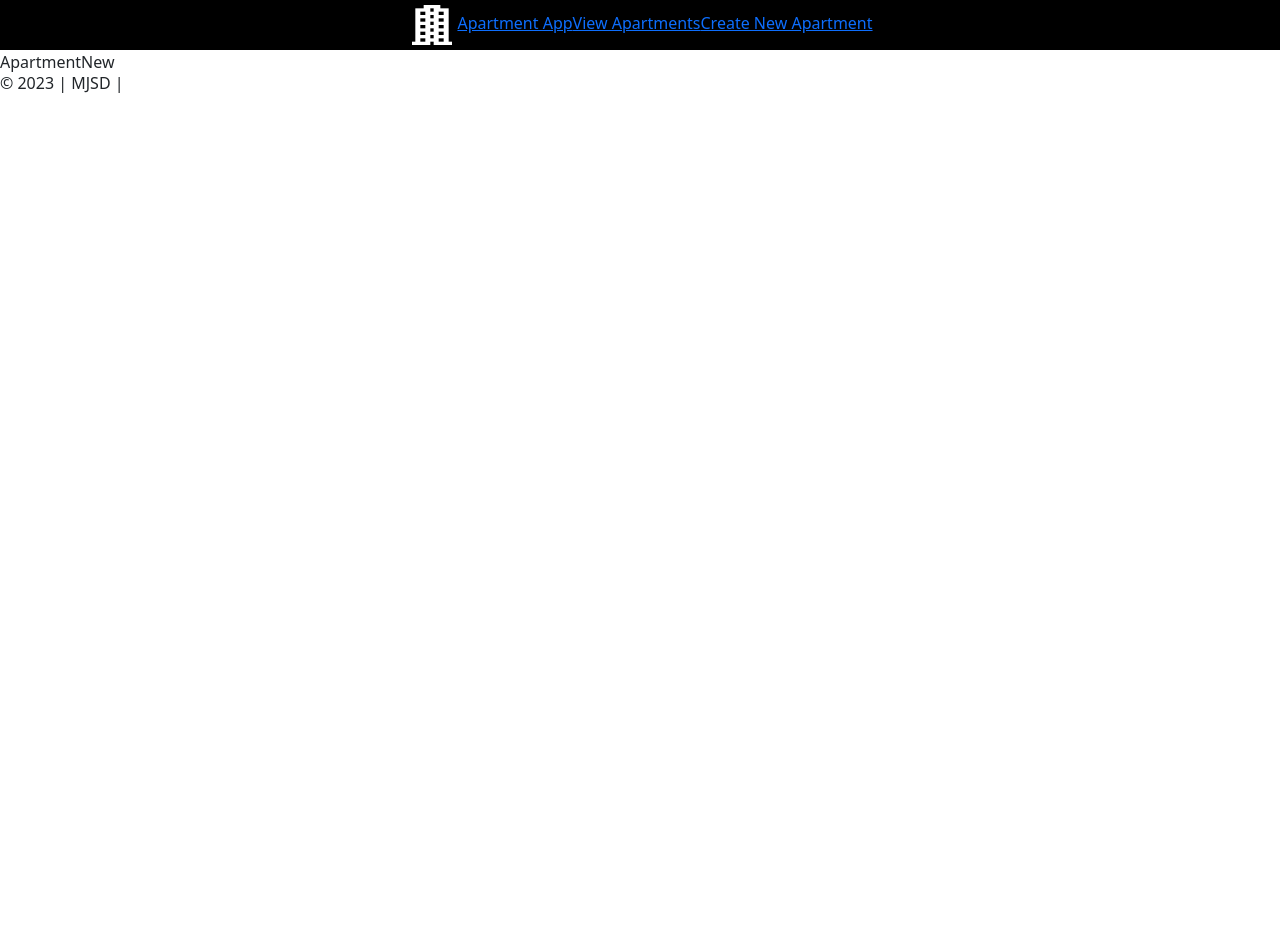
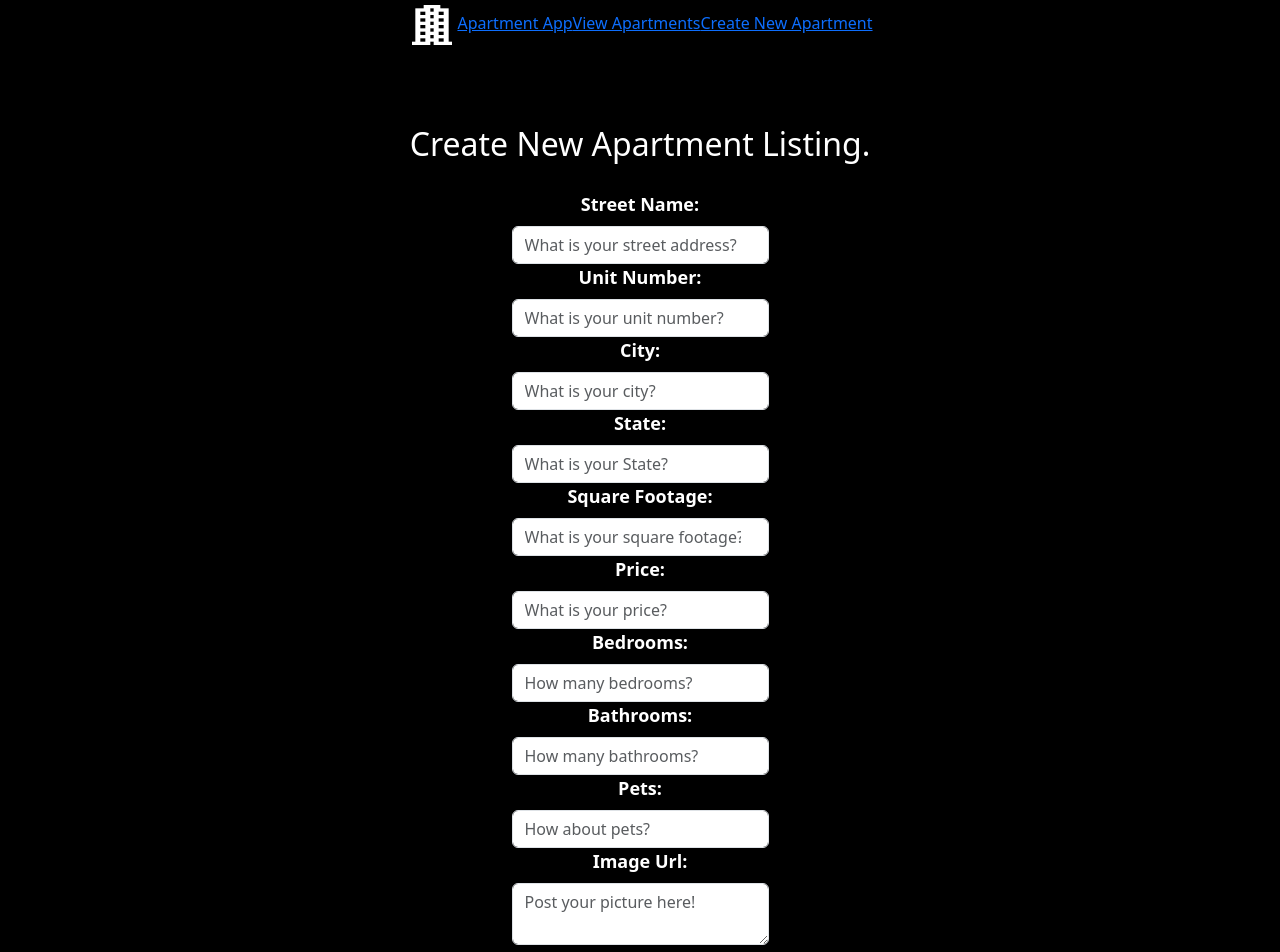
Before and after one commit to learn-academy-2023-golf/apartment-app-frontend-mjsd, a React (Create React App) app: page /apartmentnew in a window 1280 px wide. Shown: the top 952 px of the page. Before the commit the page ends 800 px from the top, so only its background shows below. Built offline with nearby package versions, Linux system fonts and the light colour scheme.

Commit message:
finished react new

```diff
--- a/src/App.js
+++ b/src/App.js
@@ -18,8 +18,12 @@
 const App = () => {
   const [currentUser, setCurrentUser] = useState(mockUsers[0])
   const [apartments, setApartments] = useState(mockApartments)
-  console.log("currentUser", currentUser)
-  console.log("apartments", apartments)
+
+  const createApartment = (apartment) => {
+
+  }
+  // console.log("currentUser", currentUser)
+  // console.log("apartments", apartments)
   return (
     <>
       <Header currentUser={currentUser} />
@@ -32,7 +36,7 @@
           currentUser && <Route path="/myapartments" element={<ApartmentProtectedIndex currentUser={currentUser} apartments={apartments} />} />
         }
         <Route path="/apartmentshow/:id" element={<ApartmentShow apartments={apartments} />} />
-        <Route path="/apartmentnew" element={<ApartmentNew />} />
+        <Route path="/apartmentnew" element={<ApartmentNew createApartment={createApartment} />} />
         <Route path="/apartmentedit/:id" element={<ApartmentEdit />} />
         <Route path="*" element={<NotFound />} />
       </Routes>
--- a/src/pages/ApartmentNew.js
+++ b/src/pages/ApartmentNew.js
@@ -1,8 +1,138 @@
 import React from 'react'
+import { useState } from 'react'
+import { Form, FormGroup, Label, Input, Button, Col } from 'reactstrap'
+import { useNavigate } from 'react-router-dom'
 
-const ApartmentNew = () => {
+const ApartmentNew = ({createApartment}) => {
+  const navigate = useNavigate()
+
+  const [newApartment, setNewApartment] = useState({
+    street: "",
+      unit: "",
+      city: "",
+      state: "",
+      square_footage: "",
+      price: "",
+      bedrooms: "",
+      bathrooms: "",
+      pets: "",
+      image: ""
+  })
+  const handleChange = (e) => {
+    setNewApartment({ ...newApartment, [e.target.name]: e.target.value })
+  }
+
+  const handleSubmit = () => {
+    navigate("/apartmentindex")
+  }
+
   return (
-    <div>ApartmentNew</div>
+    <>
+      <div className="SignIn">
+        <div className="SignIn1">
+          <h2>Create New Apartment Listing.</h2>
+        </div>
+        <div className="SignIn2">
+          <Form>
+            <FormGroup>
+              <Label for="street">
+                Street Name:
+              </Label>
+              <Input
+                name="street"
+                placeholder="What is your street address?"
+                type="text"
+                onChange={handleChange}
+              />
+              <Label for="unit">
+                Unit Number:
+              </Label>
+              <Input
+                name="unit"
+                placeholder="What is your unit number?"
+                type="text"
+                onChange={handleChange}
+              />
+              <Label for="city">
+                City:
+              </Label>
+              <Input
+                name="city"
+                placeholder="What is your city?"
+                type="text"
+                onChange={handleChange}
+              />
+                <Label for="state">
+                State:
+              </Label>
+              <Input
+                name="state"
+                placeholder="What is your State?"
+                type="text"
+                onChange={handleChange}
+              />
+               <Label for="square_footage">
+                Square Footage:
+              </Label>
+              <Input
+                name="square_footage"
+                placeholder="What is your square footage?"
+                type="number"
+                onChange={handleChange}
+              />
+               <Label for="price">
+                Price:
+              </Label>
+              <Input
+                name="price"
+                placeholder="What is your price?"
+                type="text"
+                onChange={handleChange}
+              />
+               <Label for="bedrooms">
+                Bedrooms:
+              </Label>
+              <Input
+                name="bedrooms"
+                placeholder="How many bedrooms?"
+                type="number"
+                onChange={handleChange}
+              />
+               <Label for="bathrooms">
+                Bathrooms:
+              </Label>
+              <Input
+                name="bathrooms"
+                placeholder="How many bathrooms?"
+                type="number"
+                onChange={handleChange}
+              />
+               <Label for="pets">
+                Pets:
+              </Label>
+              <Input
+                name="pets"
+                placeholder="How about pets?"
+                type="text"
+                onChange={handleChange}
+              />
+               <Label for="image">
+                Image Url:
+              </Label>
+              <Input
+                name="image"
+                placeholder="Post your picture here!"
+                type="textarea"
+                onChange={handleChange}
+              />
+            </FormGroup>
+            <Button onClick={handleSubmit}>
+                Submit
+            </Button>
+          </Form>
+        </div>
+      </div>
+    </>
   )
 }
 
```
Also changed, not shown: 1 other file (tests, documents, lock files or other folders).
